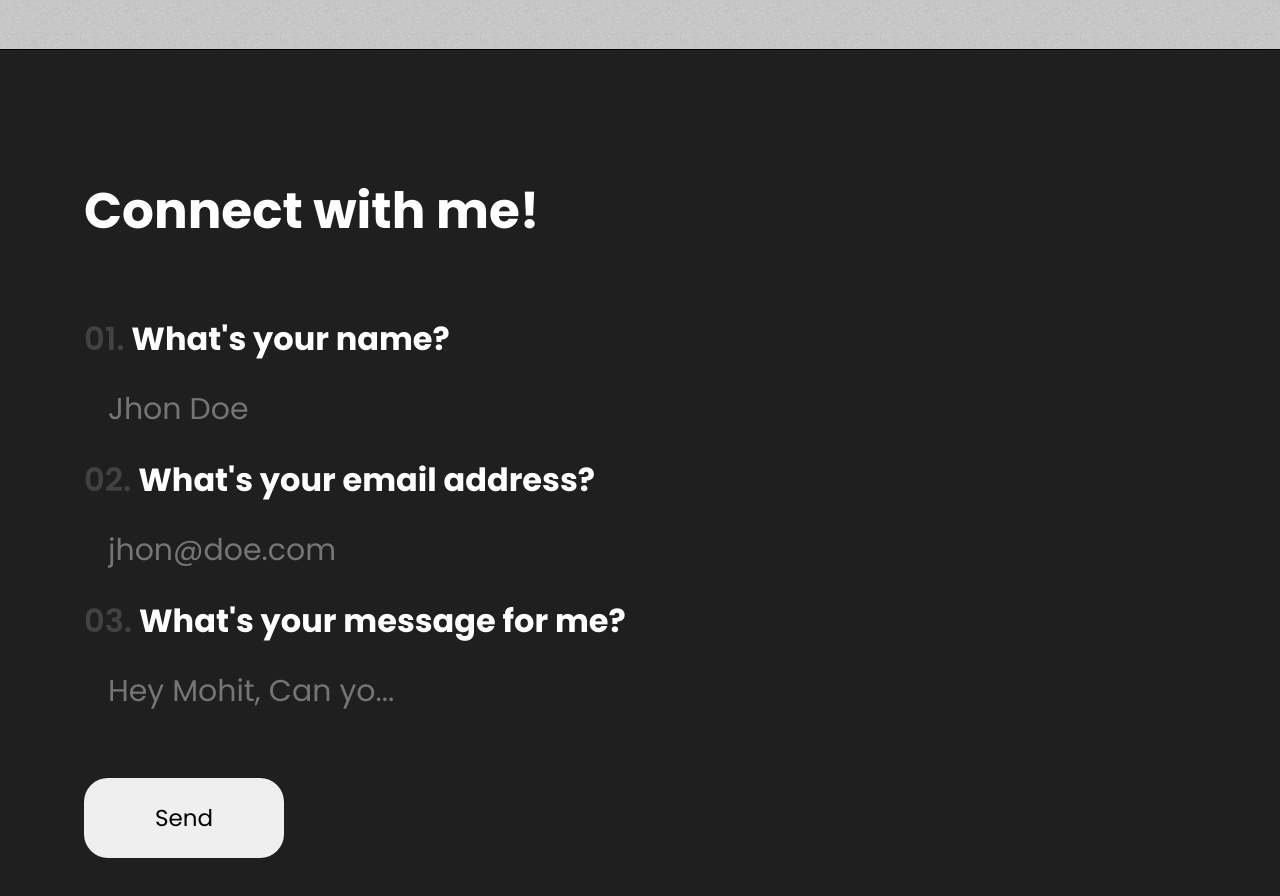
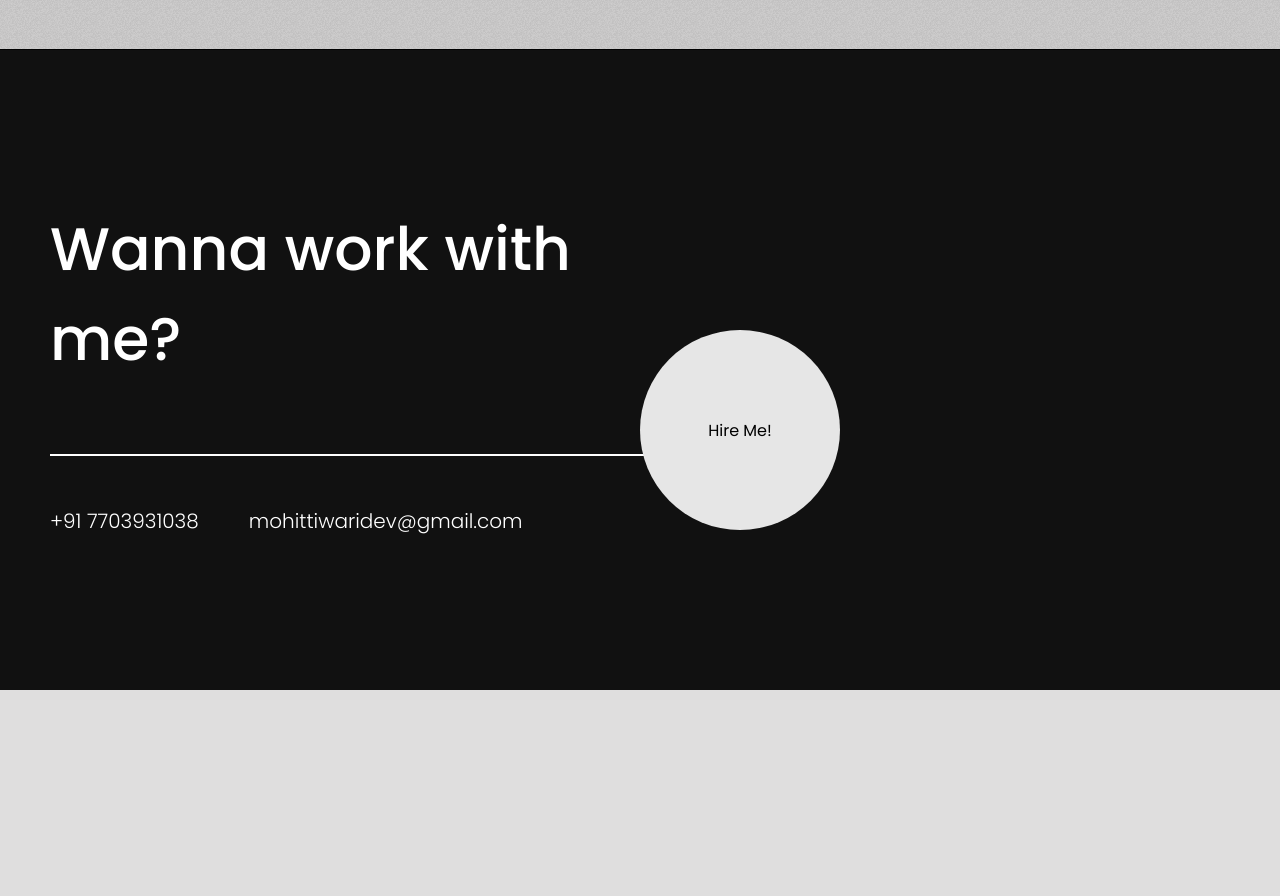
Before and after one commit to MohitTiwariBytes/PersonalPortfolioSite, a React (Vite) app: page / in a window 1280 px wide. Shown: the part 3027-3923 px from the top of the page. After the commit the page ends 3717 px from the top, so only its background shows below. Built offline with nearby package versions, Linux system fonts and the light colour scheme; a web font is replaced by a local one.

Commit message:
Added a footer!

```diff
--- a/package.json
+++ b/package.json
@@ -12,6 +12,7 @@
   "dependencies": {
     "framer-motion": "^11.2.4",
     "gsap": "^3.12.5",
+    "nodemailer": "^6.9.14",
     "react": "^18.2.0",
     "react-dom": "^18.2.0",
     "react-intersection-observer": "^9.10.2",
--- a/src/Components/ContactForm.css
+++ /dev/null
@@ -1,112 +0,0 @@
-@import url('https://fonts.googleapis.com/css2?family=Source+Code+Pro:ital,wght@0,200..900;1,200..900&display=swap');
-
-* {
-    margin: 0;
-    padding: 0;
-}
-
-
-
-html,
-body,
-#root {
-    height: 100%;
-    width: 100%;
-}
-
-.main-contact-form {
-    height: 100%;
-    width: 100%;
-    background: rgb(31, 31, 31);
-    position: sticky;
-    bottom: 0;
-    padding: 44px;
-}
-
-.form{
-    margin-top: 66px;
-    margin-left: 40px;
-    width: 100%;
-    display: flex;
-    gap: 50px;
-}
-
-.name{
-    width: 100%;
-    display: flex;
-    justify-content: start;
-    flex-direction: column;
-}
-
-.name h1{
-    color: white;
-
-}
-
-.email{
-    width: 100%;
-    display: flex;
-    flex-direction: column;
-}
-
-.email h1{
-    color: white;
-}
-
-.message{
-    width: 100%;
-    display: flex;
-    flex-direction: column;
-}
-
-.message h1{
-    color: white
-}
-input{
-    border: none;
-    background-color: transparent;
-    padding: 24px;
-    color: white;
-    font-size: 30px;
-}
-
-textarea:focus, input:focus{
-    outline: none;
-}
-
-.button button{
-    padding: 23px;
-    margin-top: 40px;
-    border-radius: 24px;
-    border: none;
-    width: 200px;
-    font-size: 23px;
-    cursor: pointer;
-}
-
-@media (max-width: 703px){
-    .form{
-        flex-direction: column;
-    }
-
-    .form{
-        width: 100%;
-        display: flex;
-        flex-direction: column;
-        align-items: center;
-        margin-left: 0px;
-        margin-top: 50px;
-    }
-
-    .name h1, .email h1, .message h1{
-        font-size: 20px;
-    }
-
-    .inputs{
-        width: 100%;
-        display: flex;
-        flex-direction: column;
-        align-items: center;
-    }
-
-}
--- a/src/Components/ContactForm.jsx
+++ /dev/null
@@ -1,46 +0,0 @@
-import React, { useState } from "react";
-import "./ContactForm.css";
-import Button from "../Components/AnimatedButton"
-
-const ContactForm = () => {
-    const [name, setName] = useState("");
-    const [email, setEmail] = useState("");
-    const [message, setMessage] = useState("");
-
-    const handleSubmit = (e) => {
-        e.preventDefault();
-        // Send the form data to your server or API here
-    };
-
-    return (
-        <div className="main-contact-form">
-            <div className="contact-form">
-                <div className="topText">
-                    <h1 style={{ color: 'white', textDecoration: "none", fontSize: '50px', marginTop: "80px" }}>Connect with me!</h1>
-                </div>
-
-                <div className="form">
-                    <div className="inputs">
-                        <div className="name">
-                            <h1> <z>01.</z> What's your name?</h1>
-                            <input type="text" placeholder="Jhon Doe" />
-                        </div>
-                        <div className="email">
-                            <h1> <z>02.</z> What's your email address?</h1>
-                            <input type="text" placeholder="jhon@doe.com" />
-                        </div>
-                        <div className="message">
-                            <h1> <z>03.</z> What's your message for me?</h1>
-                            <input type="text" placeholder="Hey Mohit, Can yo..." />
-                        </div>
-                        <div className="button">
-                            <button>Send</button>
-                        </div>
-                    </div>
-                </div>
-            </div>
-        </div>
-    );
-};
-
-export default ContactForm;
--- /dev/null
+++ b/src/Components/Footer.css
@@ -0,0 +1,106 @@
+*{
+    margin: 0;
+    padding: 0;
+}
+
+html, body, #root{
+    height: 100%;
+    width: 100%;
+}
+
+.main-footer{
+    height: 80vh;
+    width: 100%;
+    background-color: #111;
+
+}
+
+.footer{
+    height: 100%;
+    width: 100%;
+    display:flex;
+    align-items: center;
+}
+
+.left{
+    height: 100%;
+    width: 50%;
+    float: left;
+    background-color: #111;
+    display: flex;
+    justify-content: center;
+    flex-direction: column;
+}
+
+.left h1{
+    color: white;
+    font-size: 50px;
+    font-weight: 480;
+    font-size: 60px;
+    margin-left: 50px;
+}
+
+.line{
+    height: 2px;
+    width: 100%;
+    background-color: white;
+    margin-top: 70px;
+    margin-left: 50px;
+}
+
+.info{
+    margin-top: 50px;
+}
+
+#email{
+    margin-left: 50px;
+    color: white;
+    font-size: 20px;
+    font-weight: 300;
+    margin-top: 40px;
+}
+
+#number{
+    margin-left: 50px;
+    color: white;
+    font-size: 20px;
+    font-weight: 300;
+    margin-top: 40px;
+}
+
+.right{
+    height: 100%;
+    width: 50%;
+    float: left;
+    background-color: #111;
+}
+
+.button1{
+    height: 200px;
+    width: 200px;
+    border-radius: 50%;
+    border: none;
+    outline: none;
+    background: rgb(230, 230, 230);
+    display: flex;
+    justify-content: center;
+    align-items: center;
+    cursor: pointer;
+    margin-top: 120px;
+    margin-right: 150px;
+}
+
+@media (max-width: 768px){
+    .button1{
+        display: none;
+    }
+    .info{
+        display: flex;
+        flex-direction: column;
+
+    }
+
+    .left h1{
+        width: 164%;
+    }
+}
--- /dev/null
+++ b/src/Components/Footer.jsx
@@ -0,0 +1,79 @@
+import React, { useState, useRef, useEffect } from "react";
+import "./Footer.css";
+import gsap from "gsap";
+
+
+const Footer = () => {
+  const hamRef = useRef(null);
+  const textRef = useRef(null);
+
+  useEffect(() => {
+    const handleMouseMove = (event) => {
+      const rect = hamRef.current.getBoundingClientRect();
+      const mouseX = event.clientX - rect.left - rect.width / 2;
+      const mouseY = event.clientY - rect.top - rect.height / 2;
+
+      gsap.to(hamRef.current, {
+        x: mouseX * 0.3,
+        y: mouseY * 0.3,
+        scale: 1.1,
+        ease: "power3.out",
+        duration: 0.5,
+      });
+      gsap.to(textRef.current, {
+        x: mouseX * 0.3,
+        y: mouseY * 0.3,
+        scale: 1.1,
+        ease: "power3.out",
+        duration: 0.5,
+      });
+    };
+
+    const handleMouseLeave = () => {
+      gsap.to(hamRef.current, {
+        x: 0,
+        y: 0,
+        scale: 1,
+        ease: "power3.out",
+        duration: 0.5,
+      });
+      gsap.to(textRef.current, {
+        x: 0,
+        y: 0,
+        scale: 1,
+        ease: "power3.out",
+        duration: 0.5,
+      });
+    };
+
+    const hamElement = hamRef.current;
+    const textElement = hamRef.current;
+    hamElement.addEventListener("mousemove", handleMouseMove);
+    hamElement.addEventListener("mouseleave", handleMouseLeave);
+
+    return () => {
+      hamElement.removeEventListener("mousemove", handleMouseMove);
+      hamElement.removeEventListener("mouseleave", handleMouseLeave);
+    };
+  }, []);
+  return (
+    <div className="main-footer">
+      <div className="footer">
+        <div className="left">
+          <h1>Wanna work with me?</h1>
+          <div className="line"></div>
+          <div className="info">
+            <span id="number">+91 7703931038</span>
+          <span id="email">mohittiwaridev@gmail.com</span>
+          </div>
+
+        </div>
+        <div ref={hamRef} className="button1">
+          <span ref={textRef}>Hire Me!</span>
+        </div>
+      </div>
+    </div>
+  );
+};
+
+export default Footer;
--- a/src/Components/Navbar.jsx
+++ b/src/Components/Navbar.jsx
@@ -62,6 +62,7 @@ const Navbar = () => {
           <motion.div
             animate={{ rotate: hamOpen ? 47 : 0 }}
             className="line1"
+            ref={hamRef}
           ></motion.div>
           <motion.div
             animate={{
@@ -69,6 +70,7 @@ const Navbar = () => {
               rotate: hamOpen ? -47 : 0,
             }}
             className="line2"
+            ref={hamRef}
           ></motion.div>
         </motion.div>
       </div>
--- a/src/HomeSections/ThirdSection.jsx
+++ b/src/HomeSections/ThirdSection.jsx
@@ -29,10 +29,12 @@ const ThirdSection = () => {
               <AnimatedButton
                 width={"200px"}
                 text={"View Project"}
+                onClick={() => { window.location.replace("https://food-zy.netlify.app") }}
               ></AnimatedButton>
               <AnimatedButton
                 width={"200px"}
                 text={"Github Repo"}
+                onClick={() => { window.location.replace("https://github.com/MohitTiwariBytes/Foodzy") }}
               ></AnimatedButton>
             </div>
           </div>
@@ -53,10 +55,12 @@ const ThirdSection = () => {
               <AnimatedButton
                 width={"200px"}
                 text={"View Project"}
+                onClick={() => { window.location.replace("https://teencodehub.netlify.app") }}
               ></AnimatedButton>
               <AnimatedButton
                 width={"200px"}
                 text={"Github Repo"}
+                onClick={() => { window.location.replace("https://github.com/MohitTiwariBytes/TeenCodeHub") }}
               ></AnimatedButton>
             </div>
           </div>
--- a/src/Pages/Home.jsx
+++ b/src/Pages/Home.jsx
@@ -6,7 +6,7 @@ import FirstSection from '../HomeSections/FirstSection';
 import SecondSection from '../HomeSections/SecondSection';
 import ThirdSection from '../HomeSections/ThirdSection';
 import FourthSection from '../HomeSections/FourthSection';
-import ContactForm from '../Components/ContactForm';
+import Footer from '../Components/Footer';
 import SmoothScroll from '../Components/SmoothScroll';
 
 const HomePage = () => {
@@ -19,7 +19,7 @@ const HomePage = () => {
         <SecondSection id="second-section" />
         <ThirdSection id="third-section" />
         <FourthSection id="fourth-section" />
-        <ContactForm id="contact-form" />
+        <Footer id="footer" />
     </SmoothScroll>
     </div>
   );
```
Also changed, not shown: 1 other file (tests, documents, lock files or other folders).
